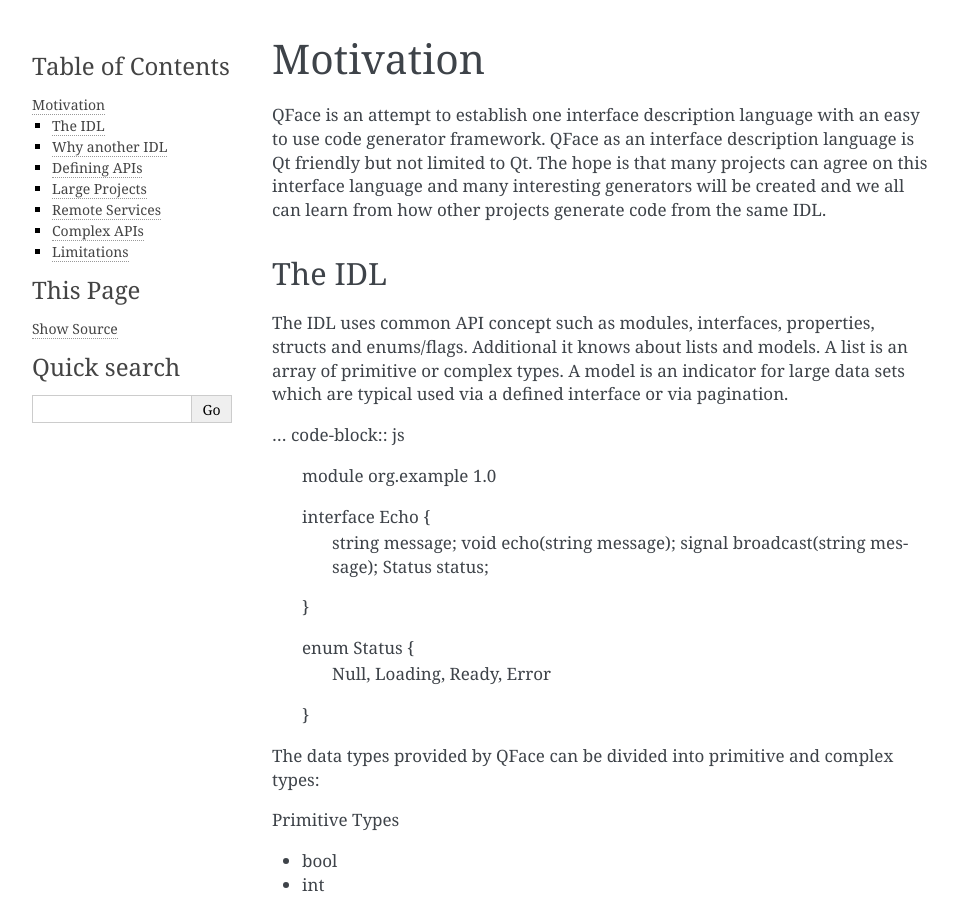
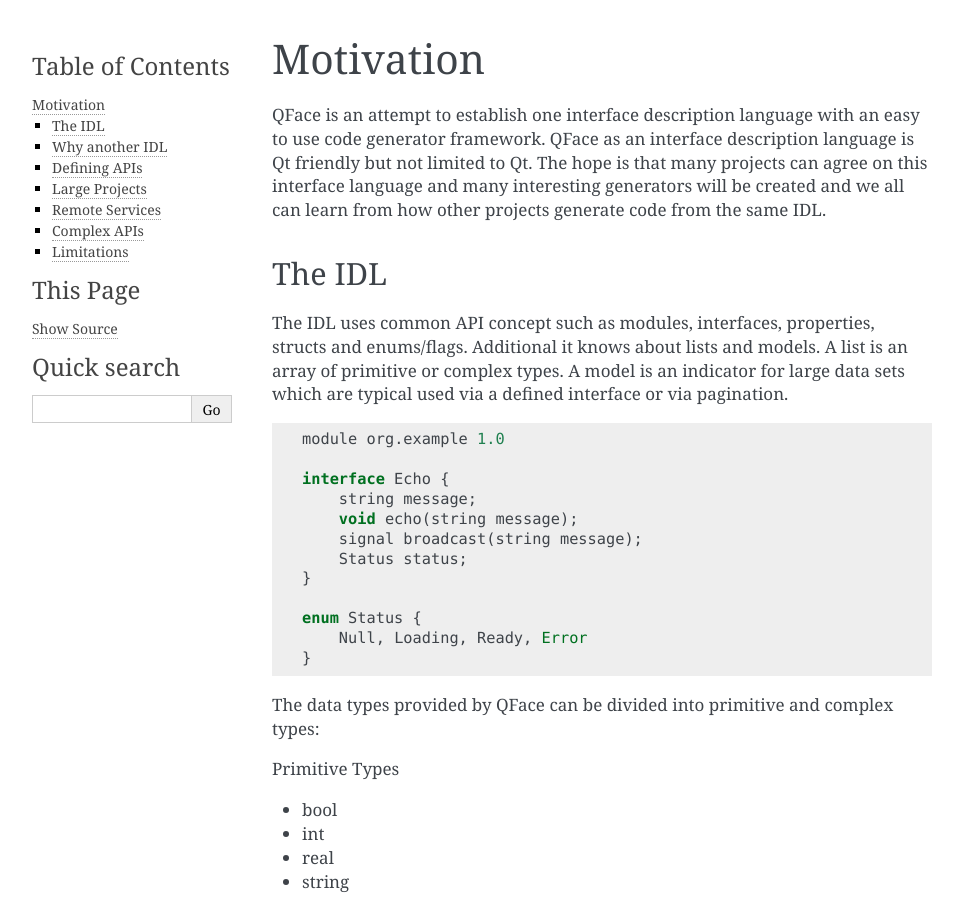
Before and after one commit to Pelagicore/qface, a Sphinx documentation site: the page built from docs/motivation.rst, in a window 1280 px wide and 900 px high. Shown: the whole window, without its empty margins (148-1111 px from the left). Built offline with Sphinx 7.4.7, drawn with Linux system fonts in a browser that asks for light colours.

Commit message:
fixed small markup typo

```diff
--- a/docs/motivation.rst
+++ b/docs/motivation.rst
@@ -9,7 +9,7 @@
 
 The IDL uses common API concept such as modules, interfaces, properties, structs and enums/flags. Additional it knows about lists and models. A list is an array of primitive or complex types. A model is an indicator for large data sets which are typical used via a defined interface or via pagination.
 
-... code-block:: js
+.. code-block:: js
 
     module org.example 1.0
 
```
